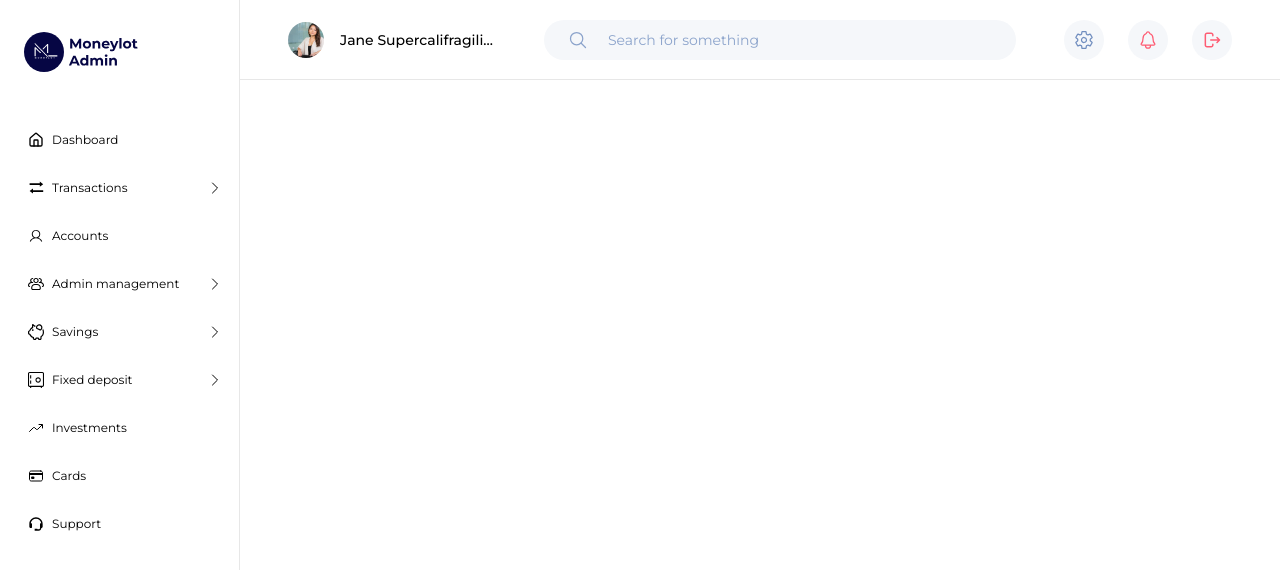
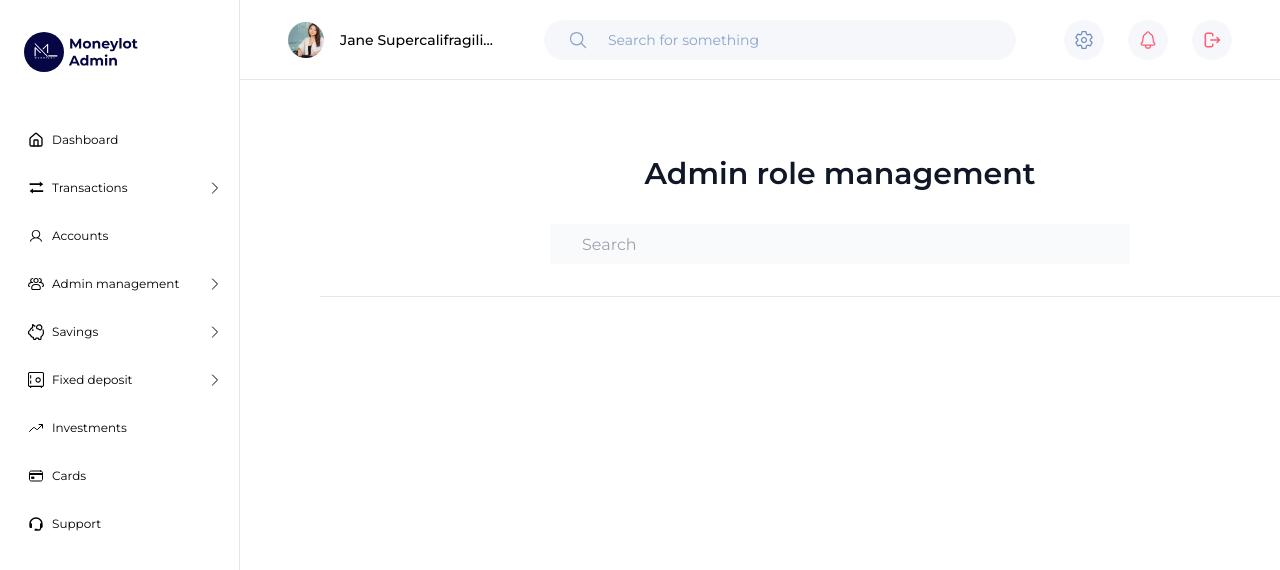
Before and after one commit to joshuaenahoro/moneylot-admin, a Next.js app: page /admin-management in a window 1280 px wide. Shown: the top 570 px of the page. Built offline with nearby package versions, Linux system fonts and the light colour scheme.

Commit message:
scaffold

```diff
--- a/src/app/(dashboard)/admin-management/page.tsx
+++ b/src/app/(dashboard)/admin-management/page.tsx
@@ -1,15 +1,22 @@
+import { PageHeader, PageWrapper } from '@/components/page';
+import { SearchBar } from '@/components/search-bar';
 import { SITE_NAME } from '@/constants';
 import { Metadata } from 'next';
 
 export const metadata: Metadata = {
-  title: `Admin Management - ${SITE_NAME}`,
+  title: `Admin Role Management - ${SITE_NAME}`,
   description: '',
 };
 
+// TODO: rename route to admin-role-management or use segments
+
 export default function AdminManagementPage() {
   return (
-    <div>
-      <h1 className="sr-only">Admin Management</h1>
-    </div>
+    <PageWrapper>
+      <PageHeader heading="Admin role management">
+        <SearchBar />
+      </PageHeader>
+      {/* <DataTable columns={columns} data={data} /> */}
+    </PageWrapper>
   );
 }
```
